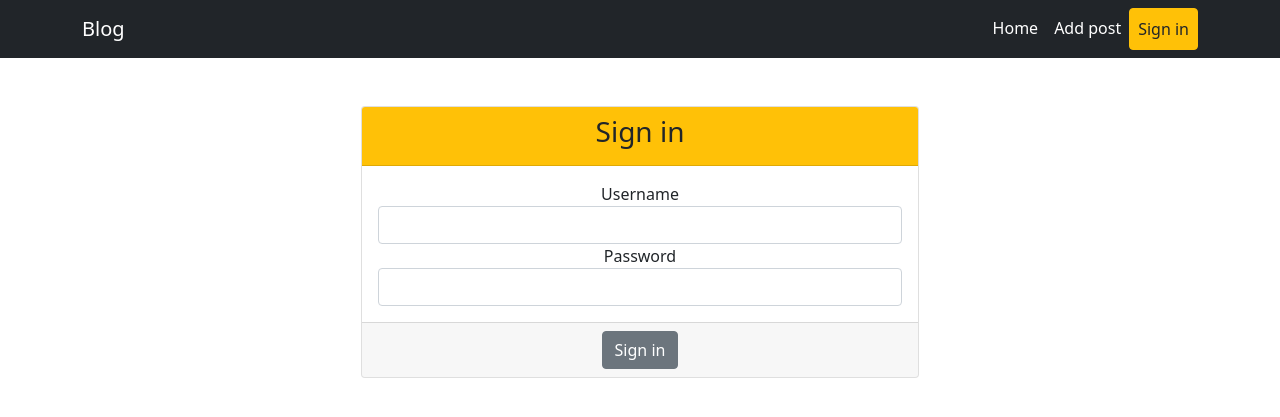
After one commit to AgnieszkaNowotna/Blog, a Flask app: page /login?next=/drafts in a window 1280 px wide. The commit adds this page. Shown: the top 417 px of the page. Run offline with Flask 3, Linux system fonts and the light colour scheme; some libraries are stand-ins or nearby versions.

Commit message:
Add logging function and drafts list

```diff
--- a/app/forms.py
+++ b/app/forms.py
@@ -1,8 +1,24 @@
 from flask_wtf import FlaskForm
-from wtforms import StringField, TextAreaField, BooleanField, validators
+from wtforms import StringField, PasswordField, TextAreaField, BooleanField, validators
 from wtforms.validators import DataRequired
+from werkzeug.routing import ValidationError
+from config import Config
 
 class EntryForm(FlaskForm):
     title = StringField('Title', validators = [DataRequired()])
     body = TextAreaField('Content', validators = [DataRequired()])
     is_published = BooleanField('Publish', default = True, validators = [DataRequired()])
+
+class LoginForm(FlaskForm):
+    username = StringField('Username', validators = [DataRequired()])
+    password = PasswordField('Password', validators = [DataRequired()])
+
+    def validate_username(self, field):
+        if field.data != Config.ADMIN_USERNAME:
+            raise ValidationError("Invalid username")
+        return field.data
+
+    def validate_password(self, field):
+        if field.data != Config.ADMIN_PASSWORD:
+            raise ValidationError("Invalid password")
+        return field.data
--- a/app/routes.py
+++ b/app/routes.py
@@ -1,6 +1,6 @@
-from flask import render_template, request, redirect,url_for, flash
-from app.models import Entry, add_or_edit_entry
-from app.forms import EntryForm
+from flask import render_template, session, request, redirect,url_for, flash
+from app.models import Entry, add_or_edit_entry, login_required
+from app.forms import LoginForm
 from app import app, db
 
 @app.route('/')
@@ -9,9 +9,39 @@ def home():
     return render_template("home.html", posts = posts)
 
 @app.route('/add', methods = ['GET', 'POST'])
+@login_required
 def add_post():
     return add_or_edit_entry(entry_id = None)
 
 @app.route('/edit/<int:entry_id>', methods = ['GET', 'POST'])
+@login_required
 def edit_entry(entry_id):
     return add_or_edit_entry(entry_id)
+
+@app.route('/drafts')
+@login_required
+def list_drafts():
+    posts = Entry.query.filter_by(is_published = False).order_by(Entry.publish_date.desc())
+    return render_template("list_drafts.html", posts = posts)
+
+@app.route("/login", methods = ["GET", "POST"])
+def login():
+    form = LoginForm()
+    errors = None
+    next_url = request.args.get("next")
+    if request.method == "POST":
+        if form.validate_on_submit():
+            session['logged_in'] = True
+            session.pernament = True
+            flash("You're logged in.", 'success')
+            return redirect (next_url or url_for('home'))
+        else:
+            errors = form.errors
+    return render_template("login_form.html", form = form, errors = errors)
+
+@app.route("/logout", methods = ['GET','POST'])
+def logout():
+    if request.method == "POST":
+        session.clear()
+        flash('You are now logged out.', 'success')
+    return redirect(url_for('home'))
--- a/app/templates/base.html
+++ b/app/templates/base.html
@@ -21,6 +21,16 @@
                     <ul class="navbar-nav ms-auto mb-2 mb-lg-0">
                         <li class="nav-item"><a class="nav-link active" aria-current="page" href="{{ url_for('home') }}">Home</a></li>
                         <li class="nav-item"><a class="nav-link active" aria-current="page" href="{{ url_for('add_post') }}">Add post</a></li>
+                        {% if session['logged_in'] == True %}
+                            <li class="nav-item"><a class="nav-link active" aria-current="page" href="{{ url_for('list_drafts') }}">Drafts</a></li>
+                        {% endif %}
+                        {% if session['logged_in'] != True %}
+                            <li class="nav-item"><a class ="nav-link btn btn-warning text-dark" aria-current="page" href="{{ url_for('login') }}">Sign in</a></li>
+                        {% else %}
+                        <form method = "POST" action = "{{ url_for('logout') }}">
+                            <button class = "btn btn-warning" type = "submit"><li class="nav-item">Log out</li></button>
+                        </form>
+                        {% endif %}
                     </ul>
                 </div>
             </div>
--- a/app/templates/home.html
+++ b/app/templates/home.html
@@ -5,12 +5,14 @@
             <div class = "card col-12 mb-3 px-0">
                 <div class = "card-header bg-warning">
                     <div class = "card-title d-inline-block "><h2>{{ post.title }}</h2></div>
+                    {% if session['logged_in'] == True %}
                         <button class ="btn btn-outline-secondary d-inline-block float-end">
                             <a class ="text-secondary" href="{{url_for('edit_entry', entry_id = post.id)}}">Edit</a>
                             <svg xmlns="http://www.w3.org/2000/svg" width="16" height="16" fill="currentColor" class="bi bi-pencil" viewBox="0 0 16 16">
                                 <path d="M12.146.146a.5.5 0 0 1 .708 0l3 3a.5.5 0 0 1 0 .708l-10 10a.5.5 0 0 1-.168.11l-5 2a.5.5 0 0 1-.65-.65l2-5a.5.5 0 0 1 .11-.168l10-10zM11.207 2.5 13.5 4.793 14.793 3.5 12.5 1.207 11.207 2.5zm1.586 3L10.5 3.207 4 9.707V10h.5a.5.5 0 0 1 .5.5v.5h.5a.5.5 0 0 1 .5.5v.5h.293l6.5-6.5zm-9.761 5.175-.106.106-1.528 3.821 3.821-1.528.106-.106A.5.5 0 0 1 5 12.5V12h-.5a.5.5 0 0 1-.5-.5V11h-.5a.5.5 0 0 1-.468-.325z"/>
                             </svg>
                         </button>
+                    {% endif %}
                     <div class = "card-subtitle text-secondary"><p>{{ post.publish_date.strftime("%H:%M:%S-%d.%m.%Y") }}</p></div>
                 </div>
                 <div class = "card-body">
--- /dev/null
+++ b/app/templates/login_form.html
@@ -0,0 +1,37 @@
+{% extends "base.html" %}
+{% block content %}
+<div class = "card col-6 mx-auto mt-5">
+    <div class = "card-header text-center bg-warning px-0">
+        <h3>Sign in</h3>
+    </div>
+    <div class = "card-body text-center">
+        {% if errors %}
+            {{ errors.username }}
+        {% endif %}
+        <form id="login_form", action = "" method = "POST">
+            {{ form.hidden_tag() }}
+                <div class ="form-group">
+                    <label for="username">Username</label>
+                    {% if errors and errors.username %}
+                        {{ form.username(class_="form-control is-invalid") }}
+                    {% else %}
+                        {{ form.username(class_="form-control") }}
+                    {% endif %}
+                    <div class="invalid-feedback">{{ errors.username|join(' ') }}</div>
+                </div>
+                <div class = "form-group">
+                    <label for="password">Password</label>
+                    {% if errors or errors.password %}
+                        {{ form.password( class_ = "form-control is-invalid") }}
+                    {% else %}
+                        {{ form.password( class_ = "form-control") }}
+                    {% endif %}
+                    <div class = "invalid-feedback">{{ errors.password|join(" ") }}</div>
+                </div>
+        </div>
+        <div class = "card-footer text-center">
+            <button type = "submit" class = "btn btn-secondary">Sign in</button>
+        </div>
+    </form>
+</div>
+{% endblock %}
--- a/config.py
+++ b/config.py
@@ -4,6 +4,8 @@ BASE_DIR = os.path.abspath(os.path.dirname(__file__))
 
 class Config():
     SECRET_KEY = os.environ.get("SECRET_KEY") or "secret"
+    ADMIN_USERNAME = os.environ.get("ADMIN_USERNAME", "admin")
+    ADMIN_PASSWORD = os.environ.get("ADMIN_PASSWORD", "change-me")
     SQLALCHEMY_DATABASE_URI = (
         os.environ.get("DATABASE_URL") or
         'sqlite:///' + os.path.join(BASE_DIR, 'mikroblog.db')
--- a/test.py
+++ b/test.py
@@ -2,7 +2,7 @@ from app import fake, db
 from app.models import Entry
 import datetime
 
-for i in range (10):
-    post = Entry(title = fake.sentence(), body = fake.text(), publish_date = fake.date_time_between_dates(datetime.datetime(2022, 1, 1), datetime.datetime.now()), is_published = True)
+for i in range (5):
+    post = Entry(title = fake.sentence(), body = fake.text(), publish_date = fake.date_time_between_dates(datetime.datetime(2022, 1, 1), datetime.datetime.now()), is_published = False)
     db.session.add(post)
     db.session.commit()
```
Also changed, not shown: app/models.py (+10 -1 lines), app/templates/list_drafts.html (added, +26 -0 lines), mikroblog.db. Lines whose indentation alone changed are shown as unchanged.
